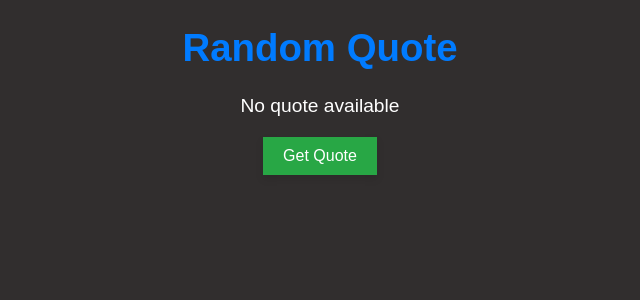
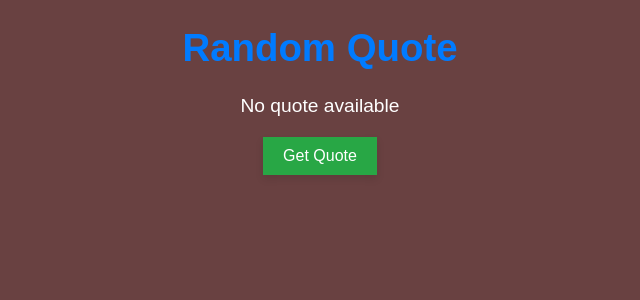
Before and after one commit to Insiares/scraper, a Flask app: page / in a window 1280 px wide. Shown: the top 300 px of the page, without its empty margins (320-960 px from the left). Run offline with Flask 3, Linux system fonts and the light colour scheme; data that the repository does not hold is empty; parts of the project's set-up code (start-up, migrations or seed data) failed here and were passed over.

Commit message:
will it CD_5

```diff
--- a/static/style.css
+++ b/static/style.css
@@ -1,7 +1,7 @@
 body {
     font-family: Arial, sans-serif;
     text-align: center;
-    background-color: rgb(49, 46, 46);
+    background-color: rgb(105, 65, 65);
     color: #fff;
     font-size: larger;
 }
```
Also changed, not shown: 1 other file.
